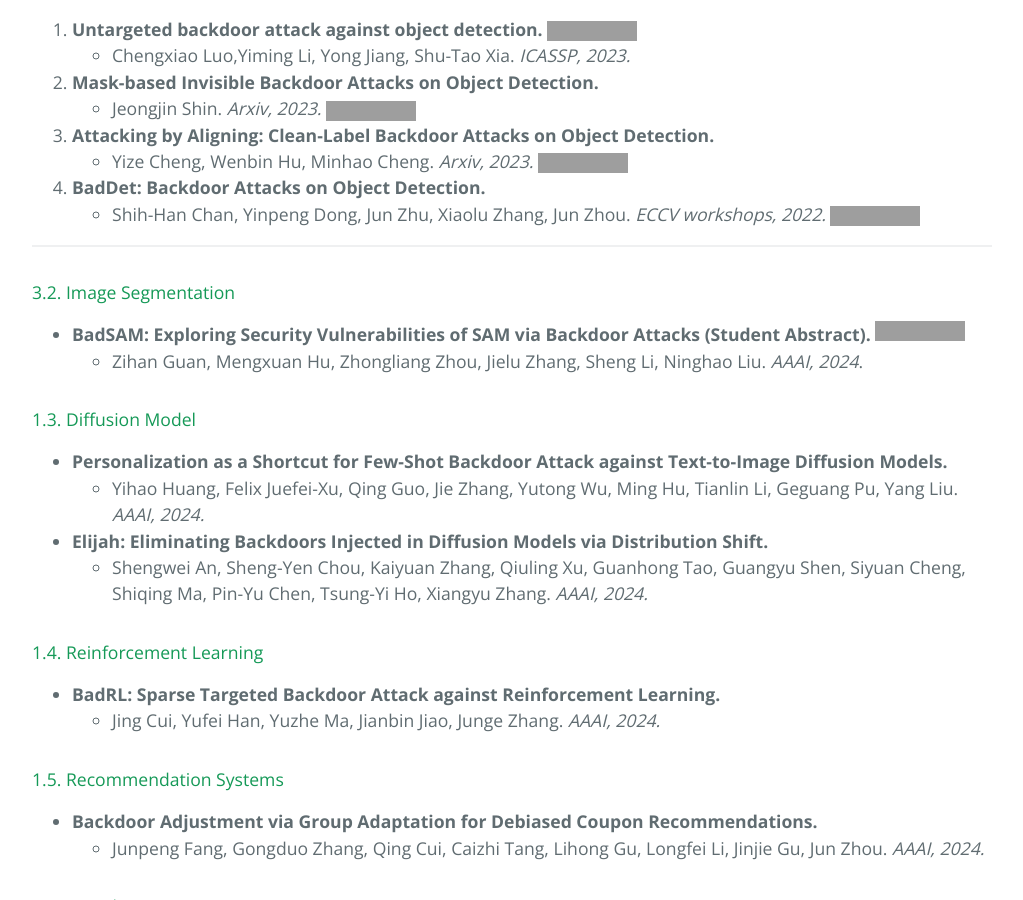
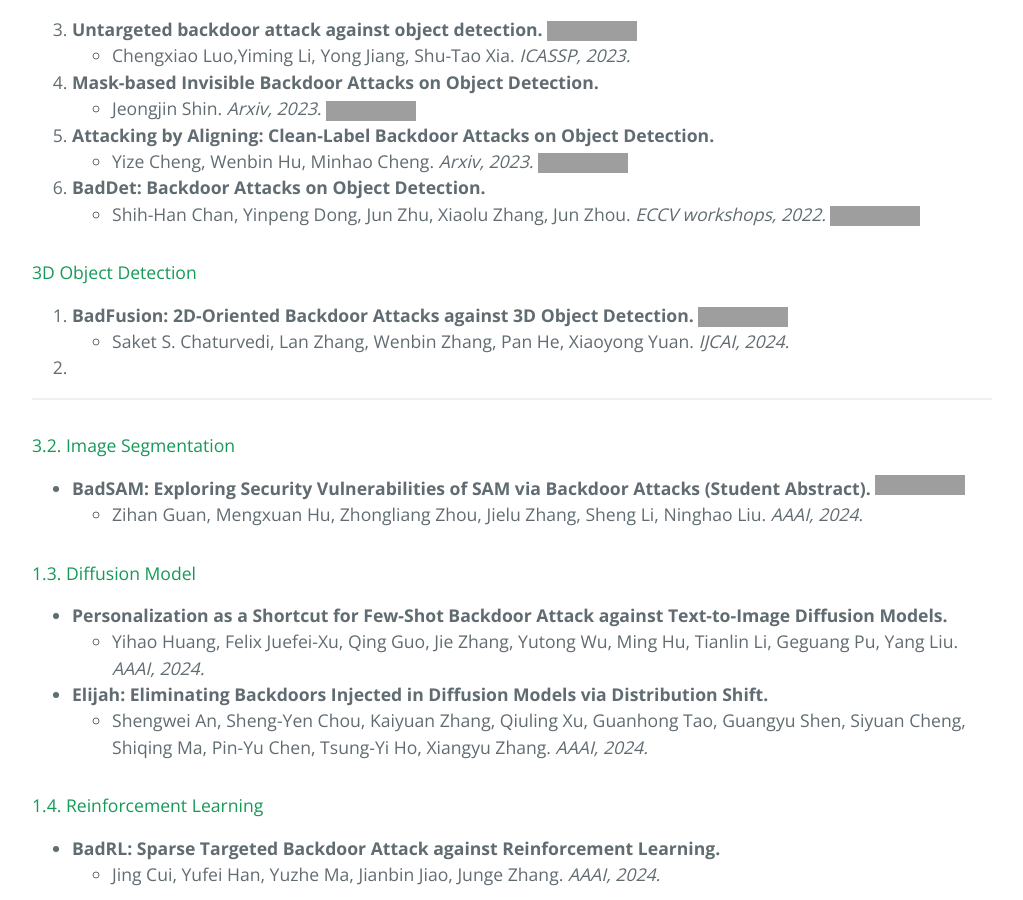
Before and after one commit to ASRS-Lab/Awesome-DL-Security-and-Privacy-Papers, a Jekyll site: the page built from index.md, in a window 1280 px wide and 900 px high, scrolled down 1663 px. Shown: the whole window, without its empty margins (128-1151 px from the left). Built offline with Jekyll 4.4.1, drawn with Linux system fonts in a browser that asks for light colours; grey boxes are pictures that could not be loaded.

Commit message:
update 3d object detection

```diff
--- a/index.md
+++ b/index.md
@@ -49,21 +49,37 @@ layout: default
 #### 2.1. Image Classification
 
 1. **BadNets: Identifying Vulnerabilities in the Machine Learning Model Supply Chain.** <span><img style="vertical-align: middle" src="https://img.shields.io/badge/CCF_None-6C757D"></span>
-  - Tianyu Gu, Brendan Dolan-Gavitt, Siddharth Garg. *Arxiv, 2017.* `BadNets.`
-
+   - Tianyu Gu, Brendan Dolan-Gavitt, Siddharth Garg. *Arxiv, 2017.* `BadNets.`
 2. **Invisible Backdoor Attack against 3D Point Cloud Classifier in Graph Spectral Domain.** <span><img style="vertical-align: middle" src="https://img.shields.io/badge/CCF_A-DC3545"></span>
-  - Linkun Fan, Fazhi He, Tongzhen Si, Wei Tang, Bing Li. *AAAI, 2024.* `3D Point Cloud.`
-
+   - Linkun Fan, Fazhi He, Tongzhen Si, Wei Tang, Bing Li. *AAAI, 2024.* `3D Point Cloud.`
 #### 2.2. Object Detection
 
 1. **Untargeted backdoor attack against object detection.** <span><img style="vertical-align: middle" src="https://img.shields.io/badge/CCF_B-FFC008"></span>
-  - Chengxiao Luo,Yiming Li, Yong Jiang, Shu-Tao Xia. *ICASSP, 2023.*
+   - Chengxiao Luo,Yiming Li, Yong Jiang, Shu-Tao Xia. *ICASSP, 2023.*
 2. **Mask-based Invisible Backdoor Attacks on Object Detection.**
-  - Jeongjin Shin. *Arxiv, 2023.* <img style="vertical-align: middle" src="https://img.shields.io/badge/CCF_None-6C757D">
+   - Jeongjin Shin. *Arxiv, 2023.* <img style="vertical-align: middle" src="https://img.shields.io/badge/CCF_None-6C757D">
 3. **Attacking by Aligning: Clean-Label Backdoor Attacks on Object Detection.**
-  - Yize Cheng, Wenbin Hu, Minhao Cheng. *Arxiv, 2023.* <img style="vertical-align: middle" src="https://img.shields.io/badge/CCF_None-6C757D">
+   - Yize Cheng, Wenbin Hu, Minhao Cheng. *Arxiv, 2023.* <img style="vertical-align: middle" src="https://img.shields.io/badge/CCF_None-6C757D">
 4. **BadDet: Backdoor Attacks on Object Detection.**
-  - Shih-Han Chan, Yinpeng Dong, Jun Zhu, Xiaolu Zhang, Jun Zhou. *ECCV workshops, 2022.* <img style="vertical-align: middle" src="https://img.shields.io/badge/CCF_None-6C757D">
+   - Shih-Han Chan, Yinpeng Dong, Jun Zhu, Xiaolu Zhang, Jun Zhou. *ECCV workshops, 2022.* <img style="vertical-align: middle" src="https://img.shields.io/badge/CCF_None-6C757D">
+
+
+
+#### 3D Object Detection
+
+1. **BadFusion: 2D-Oriented Backdoor Attacks against 3D Object Detection.** <img style="vertical-align: middle" src="https://img.shields.io/badge/CCF_A-DC3545">
+   - Saket S. Chaturvedi, Lan Zhang, Wenbin Zhang, Pan He, Xiaoyong Yuan. *IJCAI, 2024.*
+2.
+
+
+
+
+
+
+
+
+
+
 
 ---
 
```
